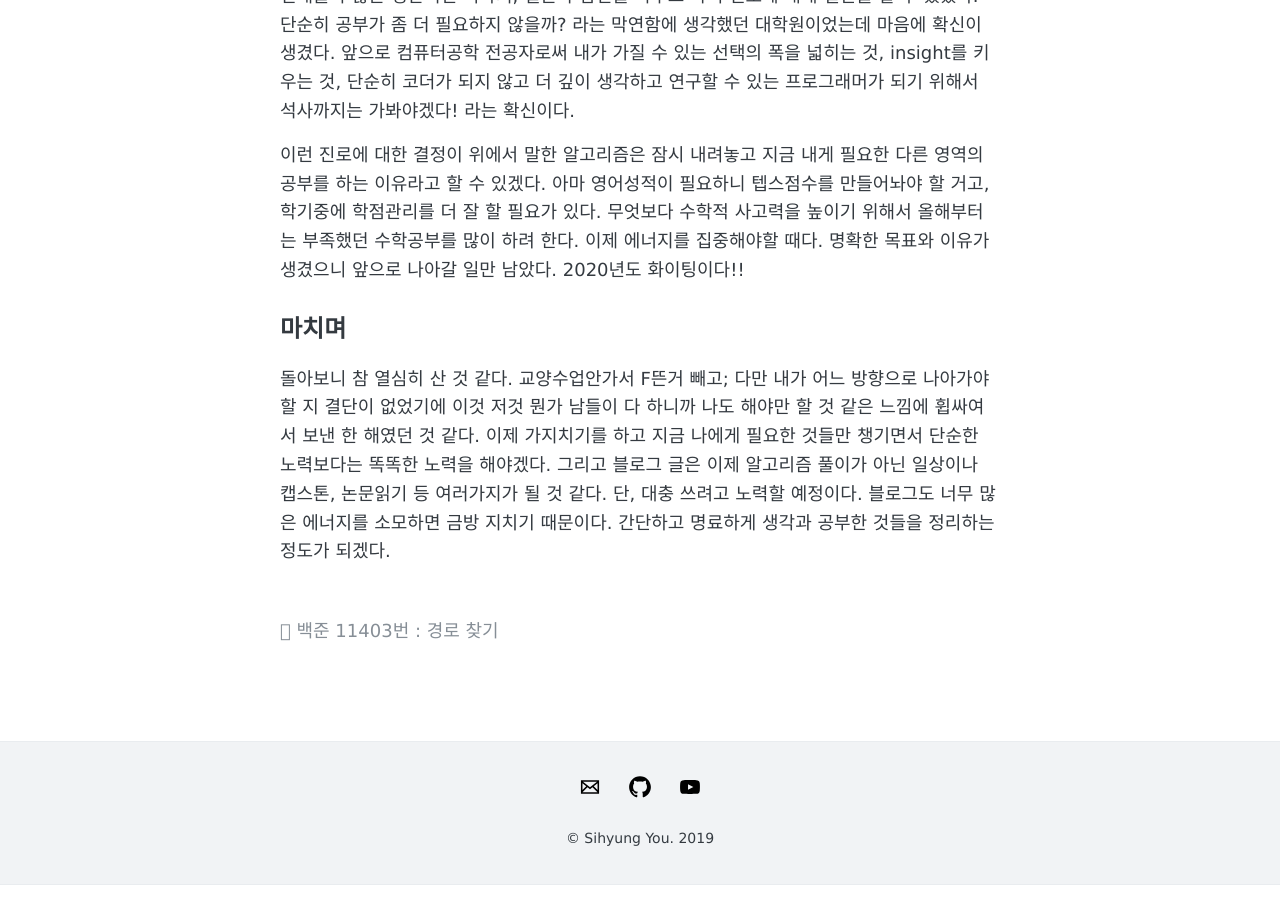
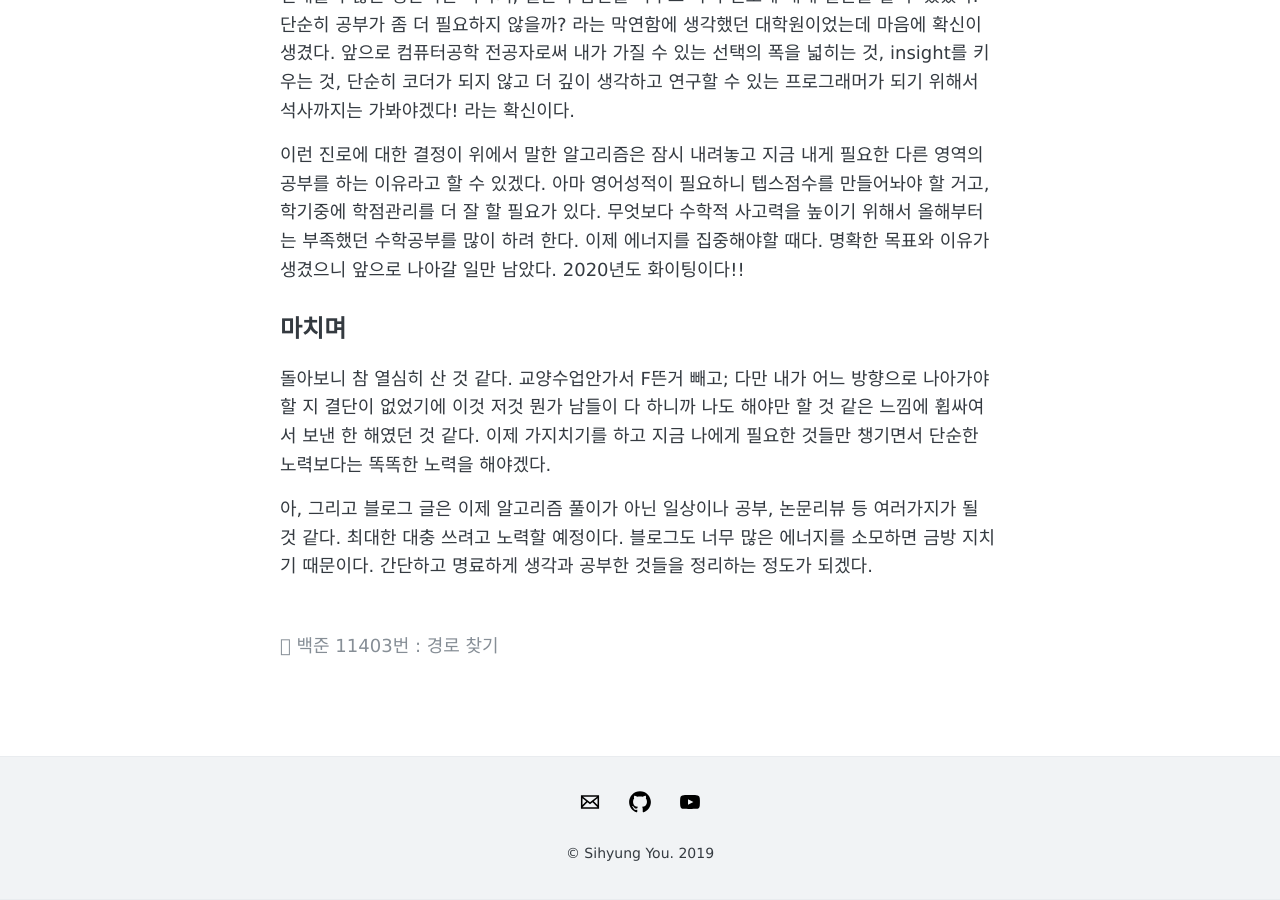
Before and after one commit to sihyungyou/sihyungyou.github.io, a Jekyll site: the page built from _posts/2020-01-20-review2019.md, in a window 1280 px wide and 900 px high, scrolled down 2480 px. Built offline with Jekyll 4.4.1, drawn with Linux system fonts in a browser that asks for light colours; comment, search, counter and statistics services are not loaded.

Commit message:
2019 돌아보기

```diff
--- a/_posts/2020-01-20-review2019.md
+++ b/_posts/2020-01-20-review2019.md
@@ -37,4 +37,6 @@ comments: true
 이런 진로에 대한 결정이 위에서 말한 알고리즘은 잠시 내려놓고 지금 내게 필요한 다른 영역의 공부를 하는 이유라고 할 수 있겠다. 아마 영어성적이 필요하니 텝스점수를 만들어놔야 할 거고, 학기중에 학점관리를 더 잘 할 필요가 있다. 무엇보다 수학적 사고력을 높이기 위해서 올해부터는 부족했던 수학공부를 많이 하려 한다. 이제 에너지를 집중해야할 때다. 명확한 목표와 이유가 생겼으니 앞으로 나아갈 일만 남았다. 2020년도 화이팅이다!!
 
 ## 마치며
-돌아보니 참 열심히 산 것 같다. 교양수업안가서 F뜬거 빼고; 다만 내가 어느 방향으로 나아가야할 지 결단이 없었기에 이것 저것 뭔가 남들이 다 하니까 나도 해야만 할 것 같은 느낌에 휩싸여서 보낸 한 해였던 것 같다. 이제 가지치기를 하고 지금 나에게 필요한 것들만 챙기면서 단순한 노력보다는 똑똑한 노력을 해야겠다. 그리고 블로그 글은 이제 알고리즘 풀이가 아닌 일상이나 캡스톤, 논문읽기 등 여러가지가 될 것 같다. 단, 대충 쓰려고 노력할 예정이다. 블로그도 너무 많은 에너지를 소모하면 금방 지치기 때문이다. 간단하고 명료하게 생각과 공부한 것들을 정리하는 정도가 되겠다.
+돌아보니 참 열심히 산 것 같다. 교양수업안가서 F뜬거 빼고; 다만 내가 어느 방향으로 나아가야할 지 결단이 없었기에 이것 저것 뭔가 남들이 다 하니까 나도 해야만 할 것 같은 느낌에 휩싸여서 보낸 한 해였던 것 같다. 이제 가지치기를 하고 지금 나에게 필요한 것들만 챙기면서 단순한 노력보다는 똑똑한 노력을 해야겠다.
+
+아, 그리고 블로그 글은 이제 알고리즘 풀이가 아닌 일상이나 공부, 논문리뷰 등 여러가지가 될 것 같다. 최대한 대충 쓰려고 노력할 예정이다. 블로그도 너무 많은 에너지를 소모하면 금방 지치기 때문이다. 간단하고 명료하게 생각과 공부한 것들을 정리하는 정도가 되겠다.
```
